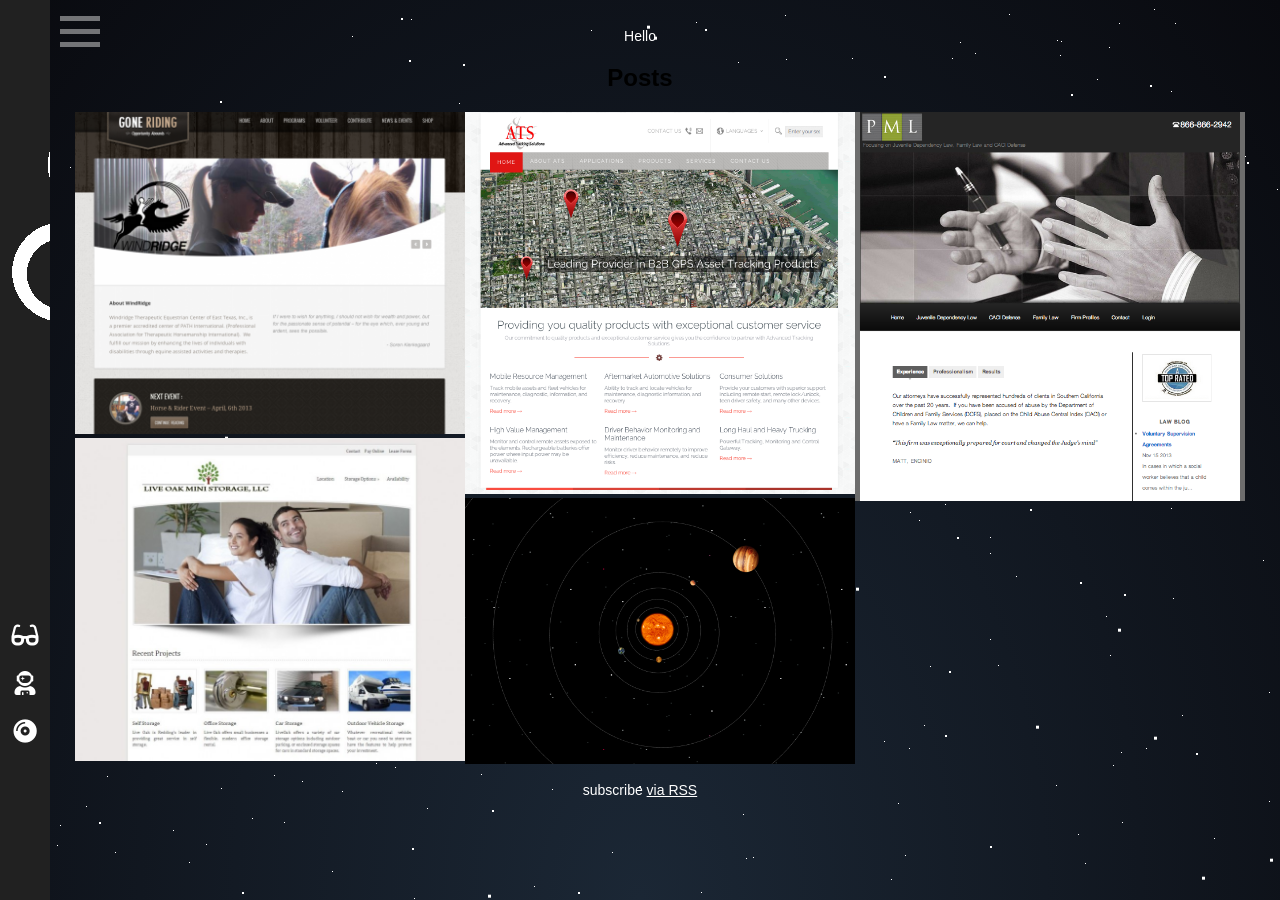
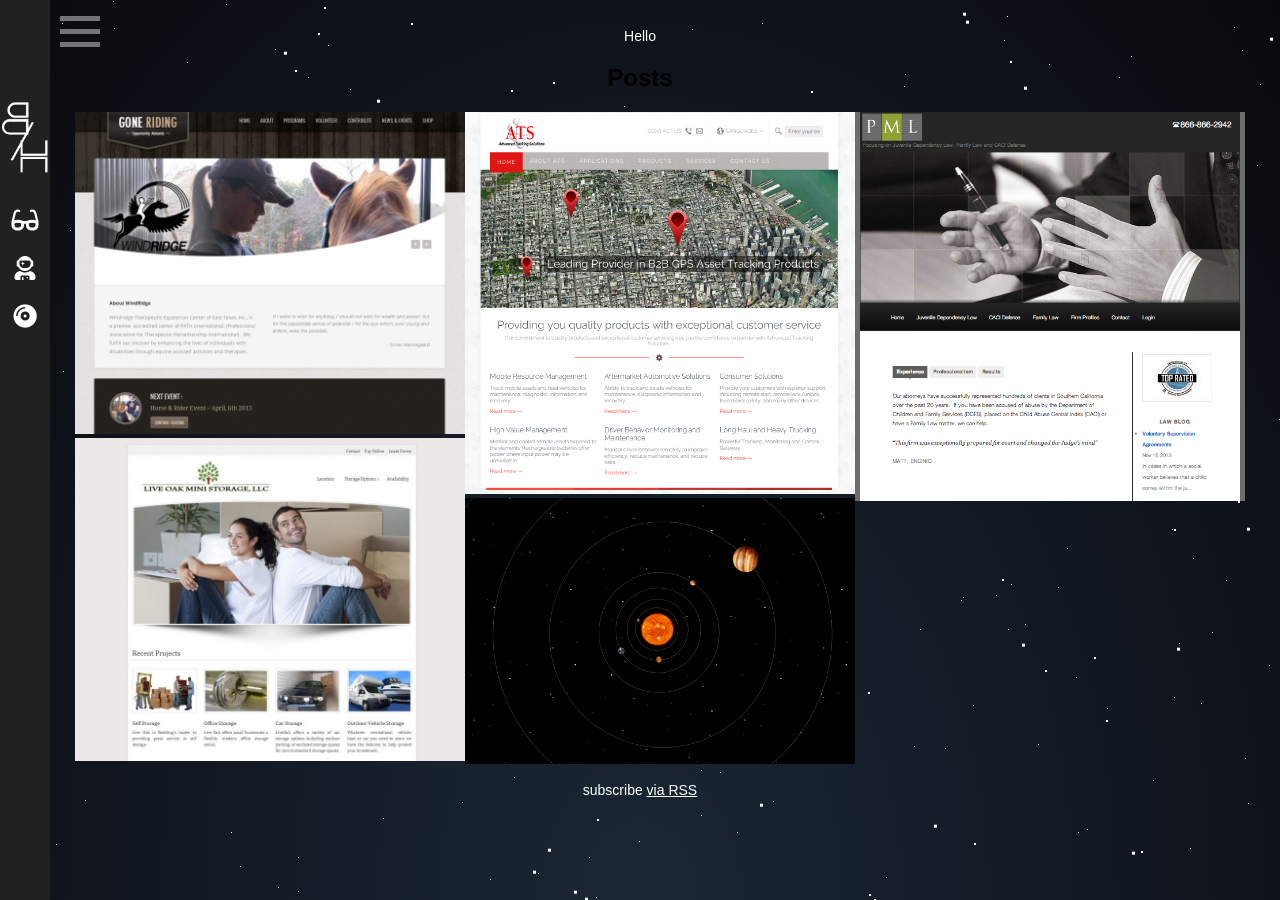
Before and after one commit to invaderb/portfolio, a Jekyll site: the page built from index.md, in a window 1280 px wide. Built offline with Jekyll 4.4.1, drawn with Linux system fonts in a browser that asks for light colours; nearby versions of some CDN libraries.

Commit message:
Correcting logo class Adding width to logo

```diff
--- a/_includes/navigation.html
+++ b/_includes/navigation.html
@@ -1,5 +1,5 @@
 <nav class="drawer-nav">
-    <a href="/" class="logo"><img src="/assets/images/logo2.png" alt="" srcset=""></a>
+    <a href="/"><img class="logo" src="/assets/images/logo2.png" alt="" srcset=""></a>
     <ul class="drawer-menu">
         <li><a href="/"><i class="fas fa-glasses" aria-label="Portfolio"></i> <span class="drawer-menu--item">Portfolio</span></a></li>
         <li><a href="/about"><i class="fas fa-user-astronaut"></i> <span class="drawer-menu--item">About</span></a></li>
--- a/_sass/main.scss
+++ b/_sass/main.scss
@@ -12,8 +12,7 @@ a {
 }
 
 .logo {
-    font-size: 30px;
-    text-decoration: none;
+    width: 100%;
 }
 
 .container {
```
